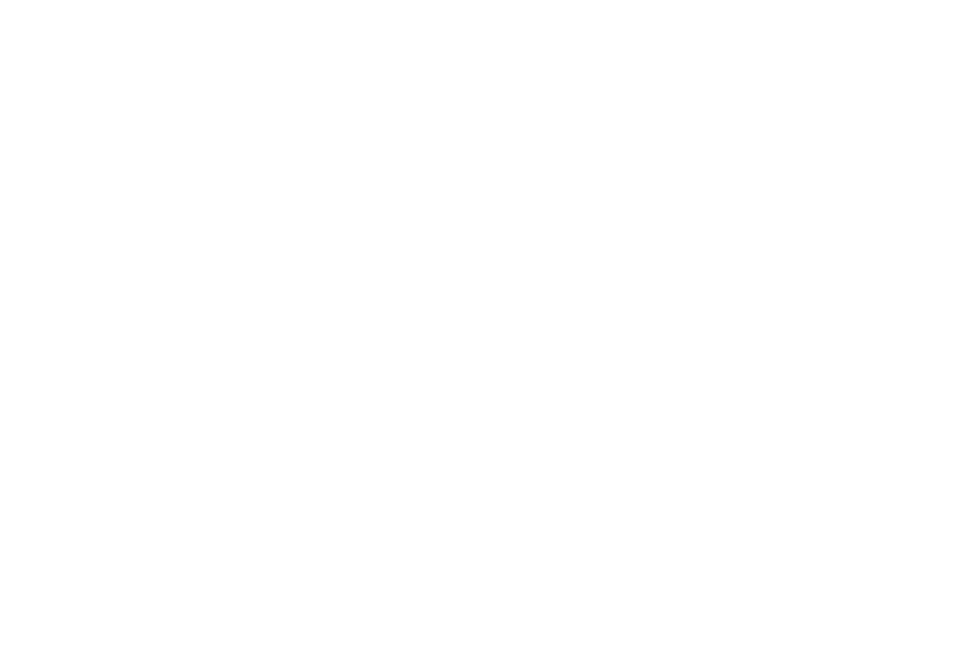
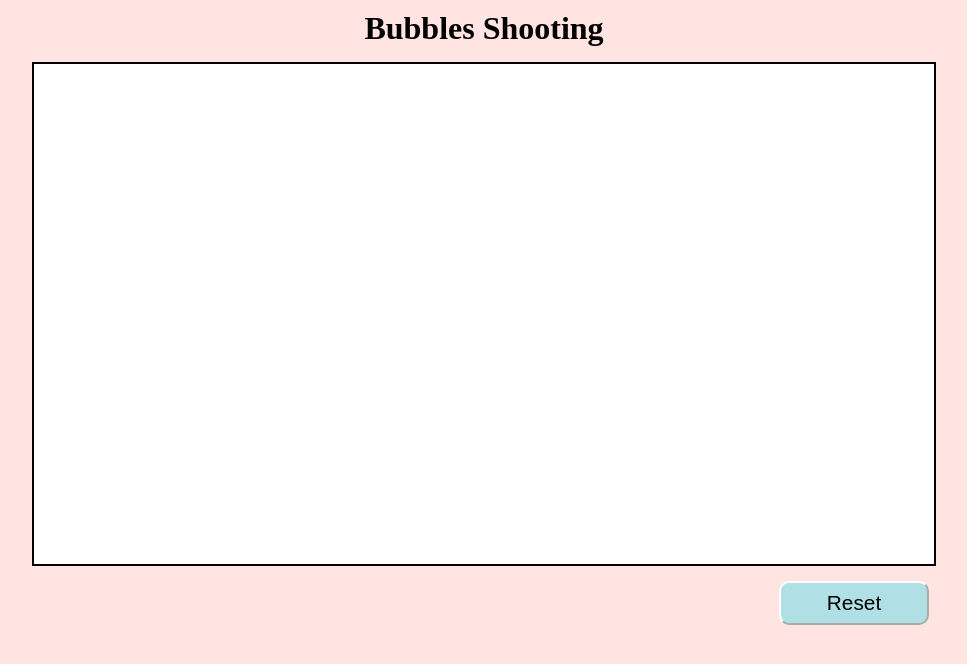
Before and after one commit to Abhishek-Kolpkar/Bubbles-Shoot, a plain HTML site: page index.html in a window 1280 px wide. Shown: the whole page, without its empty margins (156-1123 px from the left). Drawn offline with Linux system fonts and the light colour scheme.

Commit message:
styling completed

```diff
--- a/index.html
+++ b/index.html
@@ -11,6 +11,10 @@
   <script src="/script.js" defer></script>
 </head>
 <body>
+    <h1>Bubbles Shooting</h1>
 
+    <canvas id="canvas" width="900" height="500"></canvas>
+
+    <button type="reset" onclick="resetBtn()">Reset</button>
 </body>
 </html>
--- a/style.css
+++ b/style.css
@@ -0,0 +1,31 @@
+* {
+  margin: 5px;
+  padding: 0;
+  box-sizing: border-box;
+}
+
+body {
+  width: 900px;
+  margin: auto;
+  display: flex;
+  flex-direction: column;
+  align-items: center;
+  gap: 5px;
+  background-color: mistyrose;
+}
+
+canvas {
+  border: 2px solid;
+  background: #ffffff;
+}
+
+button {
+  width: 150px;
+  padding: 8px 16px;
+  font-size: 1.3rem;
+  background: powderblue;
+  align-self: flex-end;
+  cursor: pointer;
+  border-color: #ffffff;
+  border-radius: 10px;
+}
```
